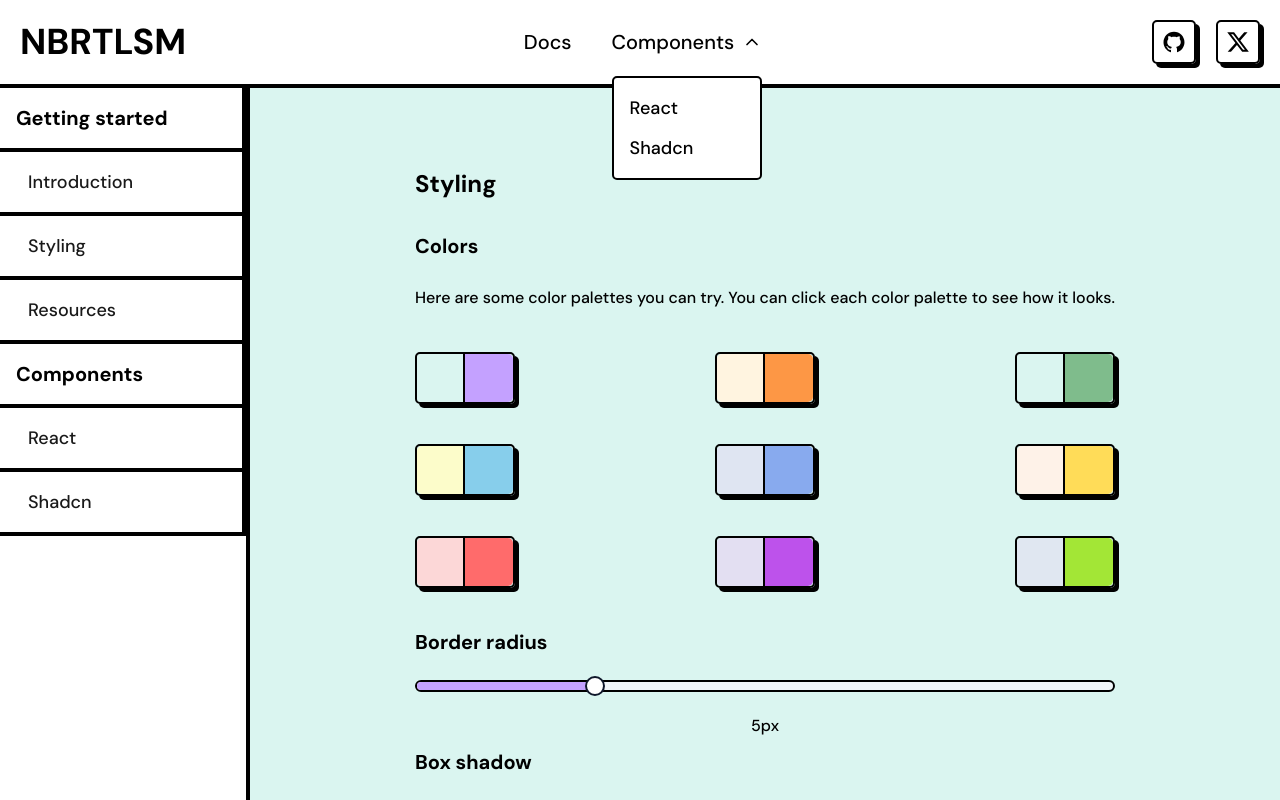
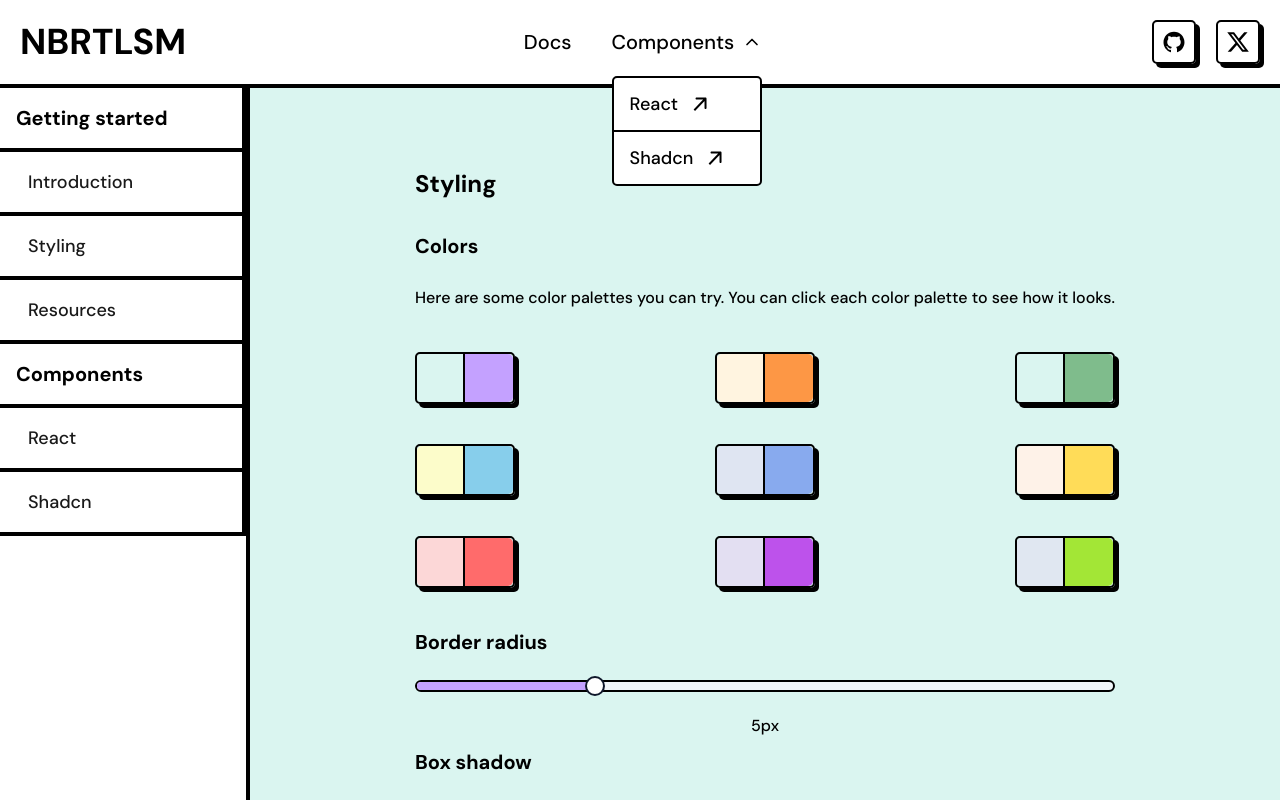
Before and after one commit to ekmas/neobrutalism-components, a Next.js app: page /docs/styling in a window 1280 px wide. Both pictures are taken after a click on the button "Components". Shown: the top 800 px of the page. Built offline with nearby package versions, Linux system fonts and the light colour scheme.

Commit message:
small changes

```diff
--- a/src/components/app/NavDropdown.tsx
+++ b/src/components/app/NavDropdown.tsx
@@ -5,6 +5,8 @@ import { ChevronDown } from 'lucide-react'
 
 import { useState } from 'react'
 import Link from 'next/link'
+
+import arrow from '../../../public/svgs/arrow.svg'
 
 export default function NavDropdown() {
   const [isOpen, setIsOpen] = useState(false)
@@ -30,22 +32,32 @@ export default function NavDropdown() {
       <div
         className={clsx(
           isOpen ? 'visible top-12 opacity-100' : 'invisible top-10 opacity-0',
-          'absolute flex w-[150px] flex-col gap-3 rounded-base border-2 border-black bg-white p-4 text-lg font-base transition-all',
+          'absolute flex w-[150px] flex-col rounded-base border-2 border-black bg-white text-lg font-base transition-all',
         )}
       >
         <Link
           href={'/react/installation'}
           onClick={() => setIsOpen(false)}
-          className="block text-left"
+          className="text-left flex items-center px-4 py-3 border-b-2 border-b-black hover:bg-main"
         >
           React
+          <img
+            className="ml-[15px] w-[14px] m400:ml-4 m400:w-[12px]"
+            src={arrow.src}
+            alt="arrow"
+          />
         </Link>
         <Link
           href={'/shadcn/installation'}
           onClick={() => setIsOpen(false)}
-          className="block text-left"
+          className="text-left flex items-center px-4 py-3 hover:bg-main"
         >
           Shadcn
+          <img
+            className="ml-[15px] w-[14px] m400:ml-4 m400:w-[12px]"
+            src={arrow.src}
+            alt="arrow"
+          />
         </Link>
       </div>
     </div>
--- a/src/markdown/docs/styling/FontWeight.tsx
+++ b/src/markdown/docs/styling/FontWeight.tsx
@@ -41,7 +41,7 @@ export default function FontWeight({
 
       <div className="grid grid-cols-2 gap-5 m750:my-4 m400:grid-cols-1 m400:gap-3">
         <div>
-          <h4>Heading</h4>
+          <h4>Headings</h4>
 
           <Slider
             className="my-4"
@@ -55,7 +55,7 @@ export default function FontWeight({
           <p className="mb-2 text-center">{fontWeight[0]}</p>
         </div>
         <div>
-          <h4>Base (everything else)</h4>
+          <h4>Everything else</h4>
 
           <Slider
             className="my-4"
```
